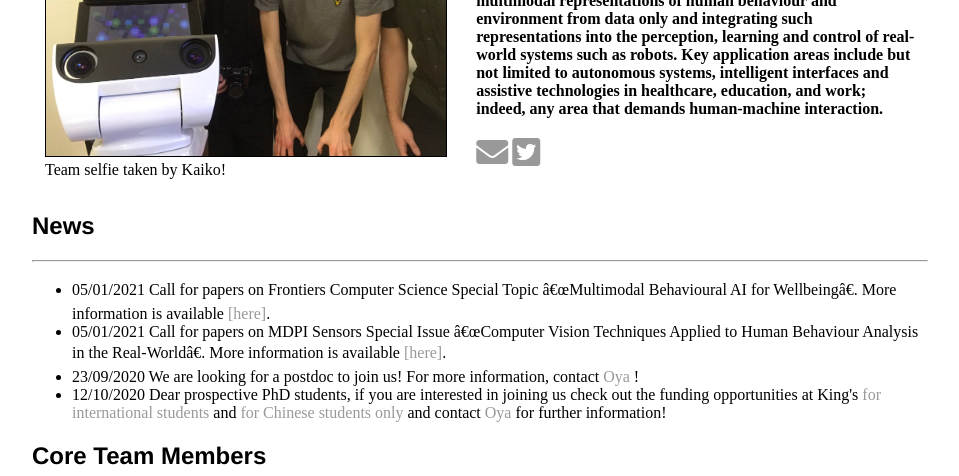
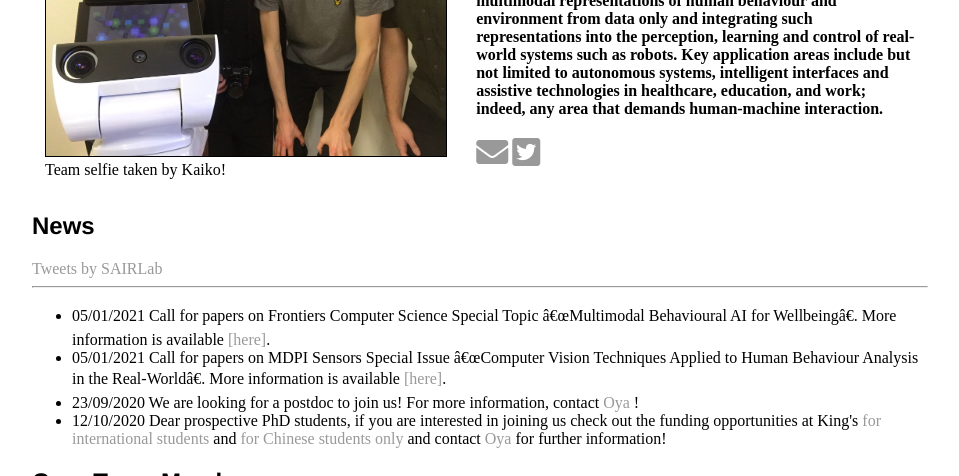
Before and after one commit to sairlab/sairlab.github.io, a Jekyll site: the page built from index.html, in a window 1280 px wide and 900 px high, scrolled down 327 px, cut to the strip 0-476 px from the top of the window. Shown: the whole strip, without its empty margins (160-1119 px from the left). Built offline with Jekyll 4.4.1, drawn with Linux system fonts in a browser that asks for light colours; comment, search, counter and statistics services are not loaded; a style sheet for code colours, icons or effects is not loaded.

Commit message:
adding twitter feed

```diff
--- a/index.html
+++ b/index.html
@@ -34,6 +34,9 @@
 <section id="news">
 
     <h2> News </h2>
+
+    <a class="twitter-timeline" data-height="500" href="https://twitter.com/SAIRLab">Tweets by SAIRLab </a> <script async src="https://platform.twitter.com/widgets.js" charset="utf-8"></script>
+
     <hr>
     <ul>
         <li> 05/01/2021 Call for papers on Frontiers Computer Science Special Topic “Multimodal Behavioural AI for Wellbeing”. More information is available <a href="https://www.frontiersin.org/research-topics/18176/multimodal-behavioural-ai-for-wellbeing">[here]</a>. </li>
```
